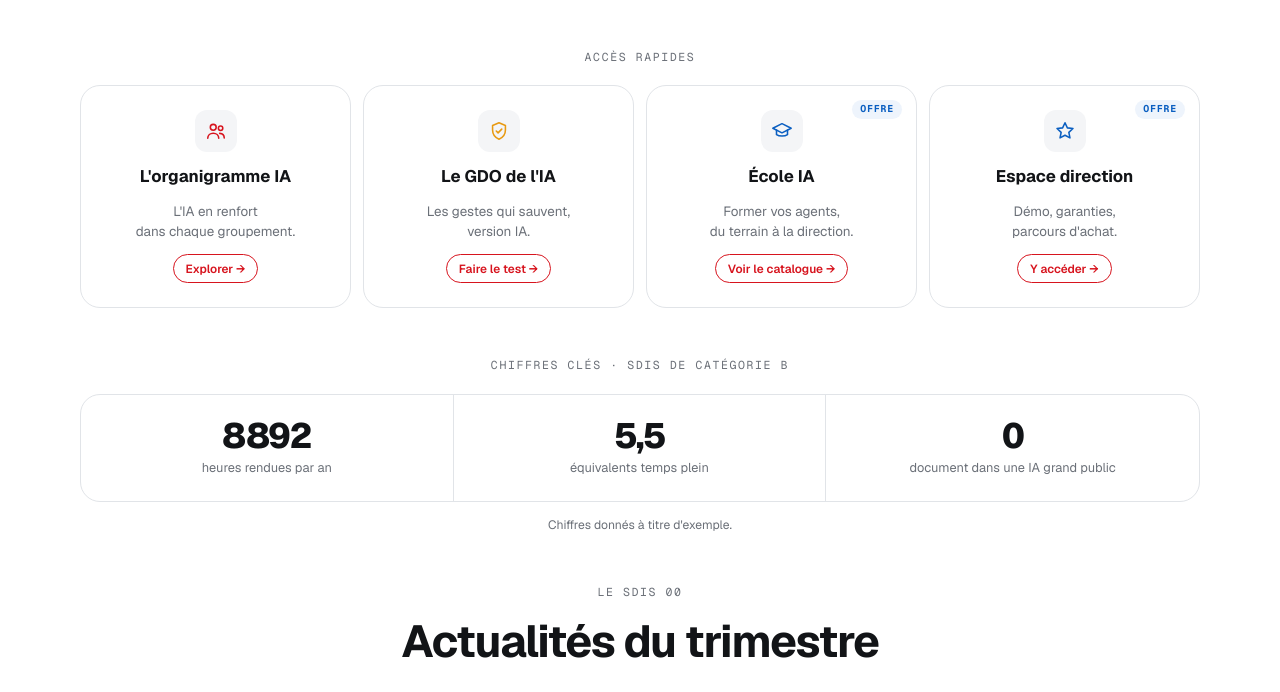
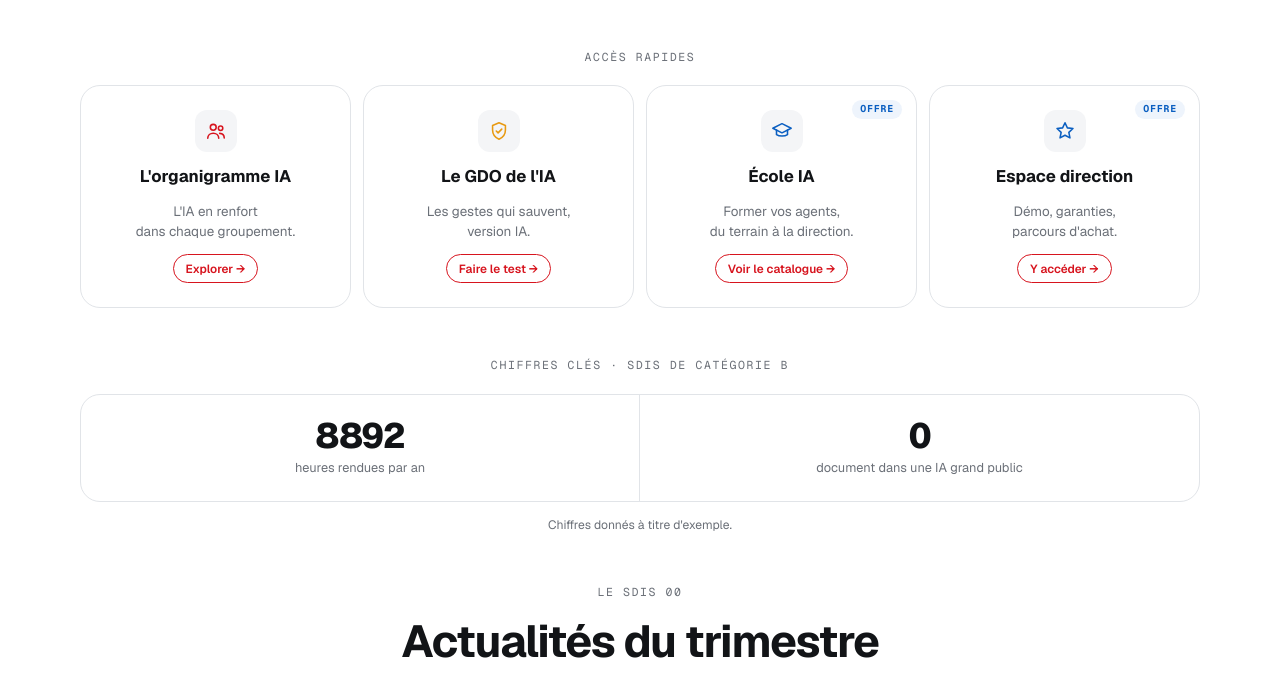
Before and after one commit to jum33/sitequarkley, a plain HTML site: page index.html in a window 1280 px wide. Shown: the part 465-1157 px from the top of the page. Drawn offline with Linux system fonts and the light colour scheme.

Commit message:
Accueil : retrait du chiffre clé « équivalents temps plein »
Le bandeau des chiffres clés passe à deux cases (heures rendues, documents).

Co-Authored-By: Claude Opus 5.5 <noreply@anthropic.com>
Claude-Session: https://claude.ai/code/session_01UEcCNaN6CXHz5XaDeb9Bn5

```diff
--- a/index.html
+++ b/index.html
@@ -73,7 +73,6 @@
       <div class="head"><p class="kicker">Chiffres clés · SDIS de catégorie B</p></div>
       <div class="kpis">
         <div><b id="k-hours">8 892<!--/k-hours--></b><small>heures rendues par an</small></div>
-        <div><b id="k-etp">5,5<!--/k-etp--></b><small>équivalents temps plein</small></div>
         <div><b>0</b><small>document dans une IA grand public</small></div>
       </div>
       <p class="center-note">Chiffres donnés à titre d'exemple.</p>
--- a/outils/prerender-seo.js
+++ b/outils/prerender-seo.js
@@ -8,7 +8,7 @@ const fs = require("fs"), path = require("path");
 const { chromium } = require(process.env.PW || "playwright");
 const ROOT = path.join(__dirname, ".."), BASE = "http://localhost:8765/";
 const PAGES = {
-  "index.html": ["news", "k-hours", "k-etp", "qi-1", "qi-2", "qi-3", "qi-4"],
+  "index.html": ["news", "k-hours", "qi-1", "qi-2", "qi-3", "qi-4"],
   "organigramme.html": ["orgchart", "seo-groupements"],
   "bons-gestes.html": ["gestes"],
   "ecole-ia.html": ["catalog", "accomp"],
--- a/sdis00.css
+++ b/sdis00.css
@@ -211,7 +211,7 @@ footer .legal p{line-height:1.55}
 .qtile .go{margin-top:auto;display:inline-flex;align-items:center;gap:6px;font-family:var(--sans);font-size:.74rem;font-weight:600;color:var(--red);border:1px solid var(--red);border-radius:999px;padding:5px 12px;transition:background .15s,color .15s}
 .qtile:hover .go,.qtile:focus-visible .go{background:var(--red);color:#fff}
 .qtile b{display:flex;align-items:center;justify-content:center;gap:8px;flex-wrap:wrap}
-.kpis{display:grid;grid-template-columns:repeat(3,1fr);border:1px solid var(--line);border-radius:20px}
+.kpis{display:grid;grid-template-columns:repeat(2,1fr);border:1px solid var(--line);border-radius:20px}
 .kpis div{padding:22px;text-align:center;border-right:1px solid var(--line)}
 .kpis div:last-child{border-right:0}
 .kpis b{display:block;font-size:2.2rem;font-weight:800;letter-spacing:-.04em;line-height:1.1;font-variant-numeric:tabular-nums}
--- a/sdis00.js
+++ b/sdis00.js
@@ -240,7 +240,6 @@ if ($("news")) {
   (function kpis(){
     const hB = B.reduce((s, b) => s + b.n[1] * b.f * (b.t[0] - b.t[1]) / 60, 0);
     $("k-hours").textContent = nf(hB);
-    $("k-etp").textContent = (hB / 1607).toLocaleString("fr-FR", {maximumFractionDigits:1});
   })();
   const NEWS = [
     {d:"24 septembre 2026", id:"rh", t:"Groupement RH : les échéances d'aptitude suivies automatiquement", s:"Chaque lundi, un rapport par centre, classé par urgence."},
```
